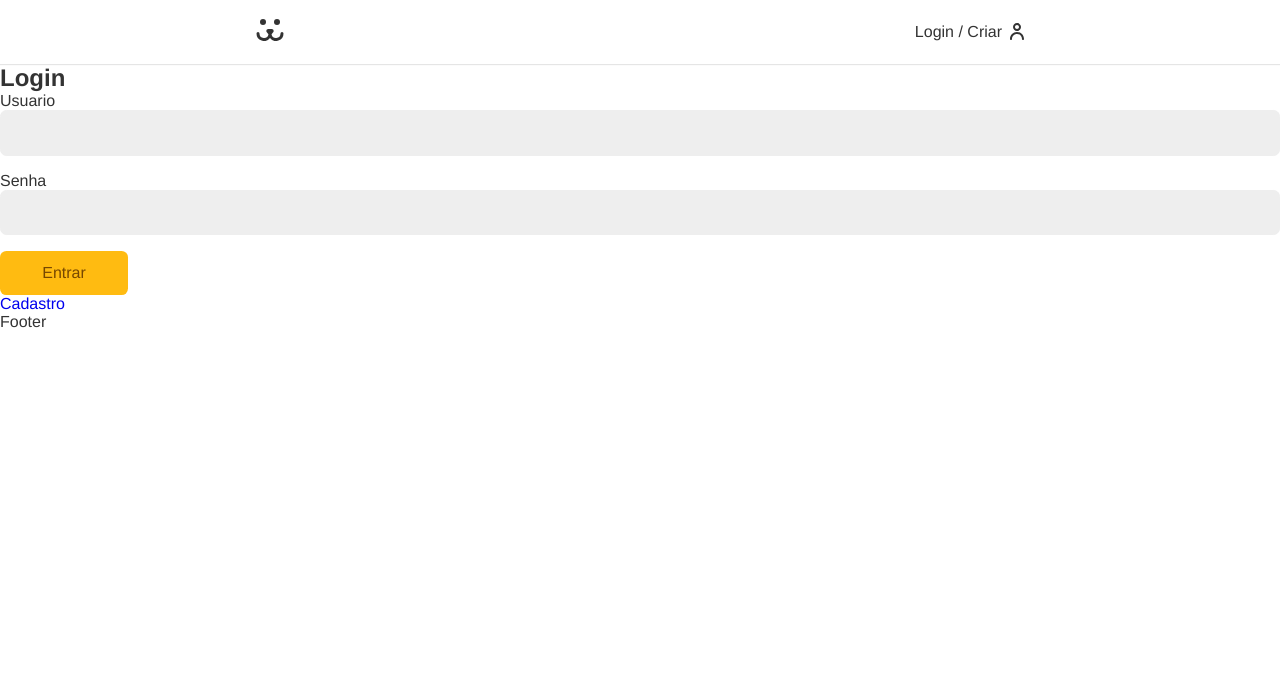
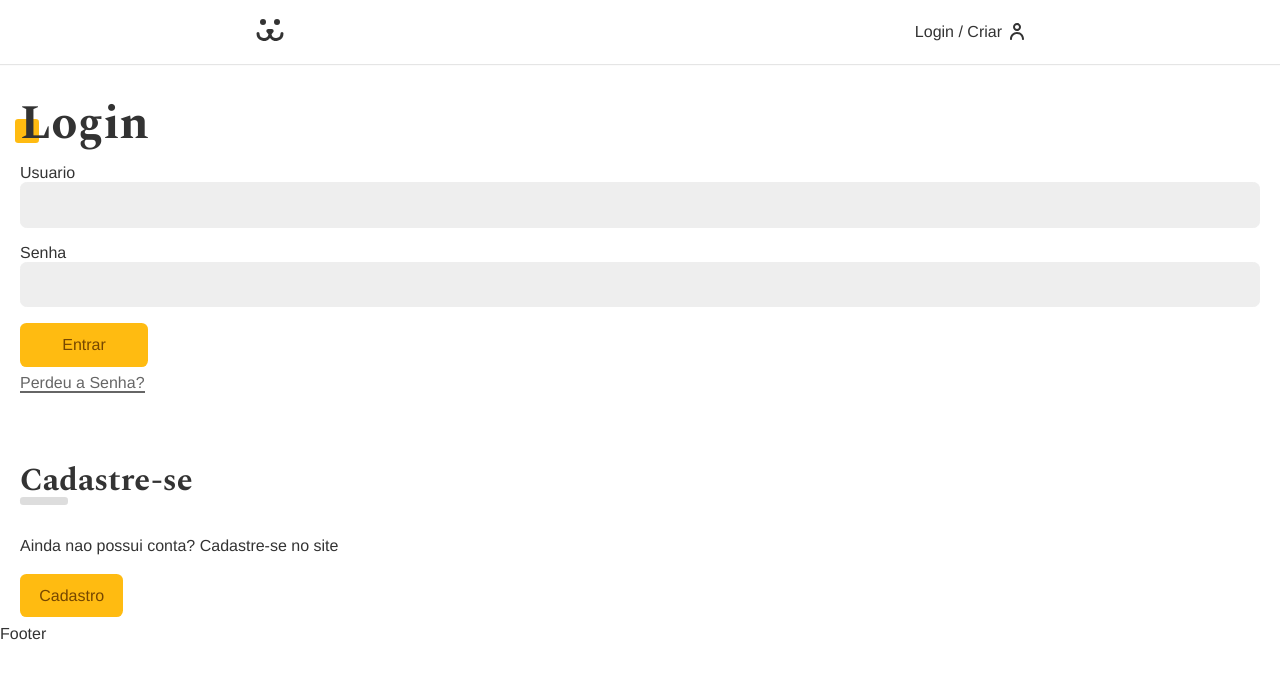
Before and after one commit to AndreLimaS/dogs-social-react, a React (Create React App) app: page /login in a window 1280 px wide. Shown: the top 678 px of the page. Built offline with nearby package versions, Linux system fonts and the light colour scheme.

Commit message:
styles login

```diff
--- a/src/App.css
+++ b/src/App.css
@@ -1,3 +1,5 @@
+@import url('https://fonts.googleapis.com/css2?family=Spectral:wght@700&display=swap');
+
 * {
   box-sizing: border-box;
 }
@@ -7,7 +9,7 @@ body {
   margin: 0px;
   color: #333;
   --type-first: Helvetica, Arial, sans-serif;
-  --type-second: 'Spectral', Georgia;
+  --type-second: 'Spectral', georgia;
   font-family: var(--type-first);
 }
 
@@ -35,6 +37,7 @@ button, input {
 
 a{
   text-decoration: none;
+  color: #333;
 }
 
 .container {
@@ -42,3 +45,39 @@ a{
   padding: 0 1rem;
   margin: 0 auto;
 }
+
+.title{
+  font-family: var(--type-second);
+  line-height: 1;
+  font-size: 3rem;
+  margin: 1rem 0;
+  position: relative;
+  z-index: 1;
+}
+
+.title::after{
+  content: '';
+  display: block;
+  width: 1.5rem;
+  height: 1.5rem;
+  background: #fb1;
+  position: absolute;
+  bottom:5px;
+  left: -5px;
+  border-radius: 0.2rem;
+  z-index: -1;
+}
+
+.animeLeft {
+  opacity: 0;
+  transform: translateX(-20px);
+  animation: animeLeft 0.3s forwards;
+  padding: 20px;
+}
+
+@keyframes animeLeft {
+  to {
+    opacity: 1;
+    transform: initial;
+  }
+}
--- /dev/null
+++ b/src/Components/Helper/Error.js
@@ -0,0 +1,8 @@
+import React from "react";
+
+function Error({ error }) {
+  if (!error) return null;
+  return <p style={{ color: "#f31", margin: "1rem 0" }}></p>;
+}
+
+export default Error;
--- a/src/Components/Login/LoginForm.js
+++ b/src/Components/Login/LoginForm.js
@@ -4,6 +4,9 @@ import useForm from "../../Hooks/useForm";
 import Button from "../Forms/Button";
 import Input from "../Forms/Input";
 import { UserContext } from "../../UserContext";
+import Error from "../Helper/Error";
+import styles from "./LoginForm.module.css";
+import stylesBtn from "../Forms/Button.module.css";
 
 function LoginForm() {
   const username = useForm();
@@ -20,9 +23,9 @@ function LoginForm() {
   }
 
   return (
-    <section>
-      <h1>Login</h1>
-      <form action="" onSubmit={handleSubmit}>
+    <section className="animeLeft">
+      <h1 className="title">Login</h1>
+      <form className={styles.form} onSubmit={handleSubmit}>
         <Input label="Usuario" type="text" name="username" {...username} />
         <Input label="Senha" type="password" name="password" {...password} />
         {loading ? (
@@ -30,11 +33,18 @@ function LoginForm() {
         ) : (
           <Button>Entrar</Button>
         )}
-
-        {error && <p>{error}</p>}
+        <Error error={error} />
       </form>
-
-      <Link to="/login/criar">Cadastro</Link>
+      <Link className={styles.perdeu} to="/login/perdeu">
+        Perdeu a Senha?
+      </Link>
+      <div className={styles.cadastro}>
+        <h2 className={styles.subtitle}>Cadastre-se</h2>
+        <p>Ainda nao possui conta? Cadastre-se no site</p>
+      </div>
+      <Link className={stylesBtn.button} to="/login/criar">
+        Cadastro
+      </Link>
     </section>
   );
 }
--- /dev/null
+++ b/src/Components/Login/LoginForm.module.css
@@ -0,0 +1,38 @@
+.perdeu {
+  display: inline-block;
+  color: #666;
+  padding: 0.5rem 0;
+  line-height: 1;
+}
+
+.perdeu::after {
+  content: '';
+  height: 2px;
+  width: 100%;
+  background: currentColor;
+  display: block;
+}
+
+.cadastro {
+  margin-top: 4rem;
+}
+
+.cadastro p {
+  margin-top: 2rem;
+  margin-bottom: 2rem;
+}
+
+.subtitle {
+  font-family: var(--type-second);
+  line-height: 1;
+  font-size: 2rem;
+}
+
+.subtitle::after{
+  content: '';
+  display: block;
+  background: #ddd;
+  height: .5rem;
+  width: 3rem;
+  border-radius: .2rem;
+}
```
